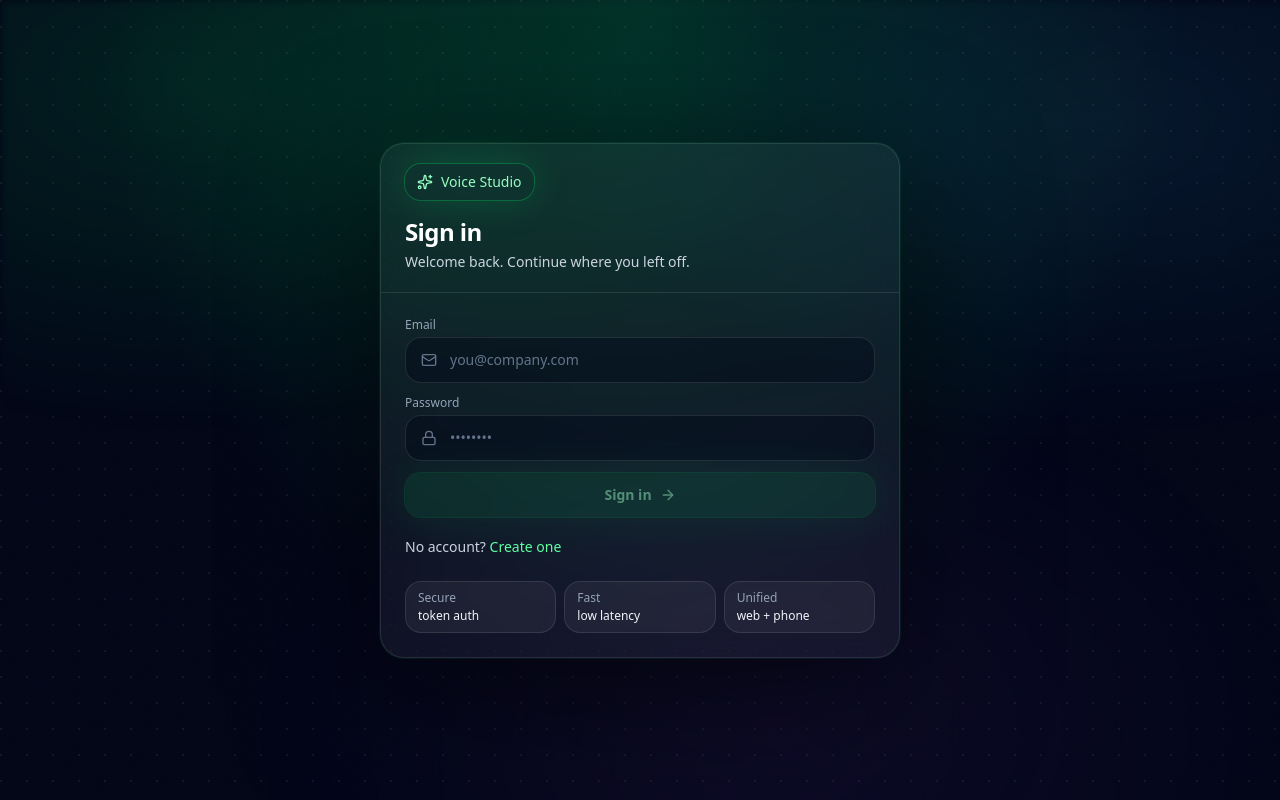
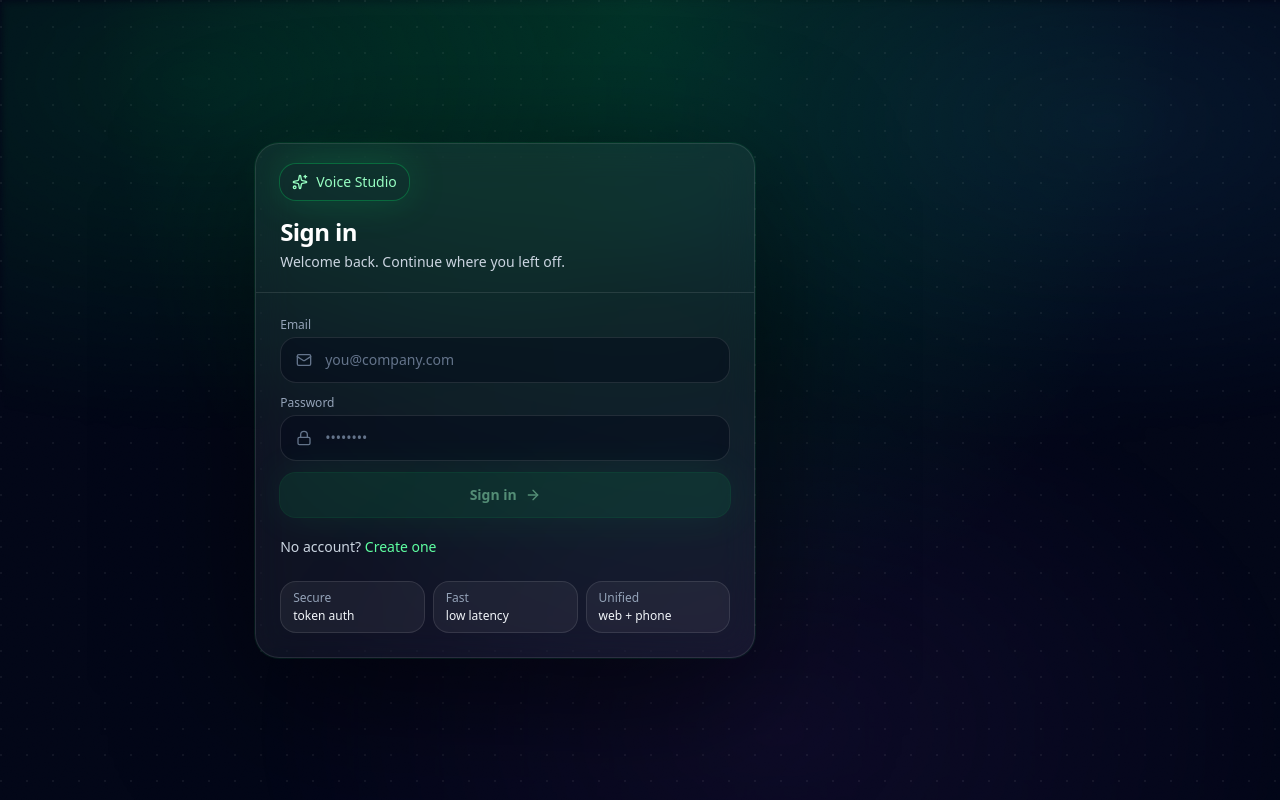
Before and after one commit to rufi-dev/rapidcallai-dashboard, a React (Vite) app: page /login in a window 1280 px wide. Built offline with nearby package versions, Linux system fonts and the light colour scheme; no server answers.

Commit message:
ui(auth): widen testimonials + improve spacing and centering

```diff
--- a/src/index.css
+++ b/src/index.css
@@ -109,7 +109,7 @@ body {
   border-radius: 24px;
   border: 1px solid rgba(255, 255, 255, 0.10);
   background: rgba(2, 6, 23, 0.35);
-  padding: 18px;
+  padding: 22px;
   box-shadow: 0 0 0 1px rgba(255, 255, 255, 0.05);
 }
 
--- a/src/pages/AuthPages.tsx
+++ b/src/pages/AuthPages.tsx
@@ -93,7 +93,7 @@ function ReviewCrossfade() {
   const b = REVIEWS[nextIdx];
 
   return (
-    <div className="relative h-[360px] w-full">
+    <div className="relative h-[420px] w-full">
       <div key={idx} className="absolute inset-0 auth-review auth-review-drop">
         <div className="flex items-center gap-3">
           <img
@@ -107,7 +107,7 @@ function ReviewCrossfade() {
             <div className="text-sm text-slate-300">{a.title}</div>
           </div>
         </div>
-        <div className="mt-4 text-sm leading-relaxed text-slate-100/90">“{a.quote}”</div>
+        <div className="mt-5 text-base leading-relaxed text-slate-100/90">“{a.quote}”</div>
       </div>
 
       {/* preloaded second card for smoother feel */}
@@ -132,7 +132,7 @@ function ReviewCrossfade() {
 
 function ReviewSpotlight() {
   return (
-    <div className="auth-card auth-enter-delayed flex h-[640px] flex-col overflow-hidden">
+    <div className="auth-card auth-enter-delayed flex h-[680px] flex-col overflow-hidden">
       <div className="border-b border-white/10 px-6 py-5">
         <div className="flex items-center justify-between">
           <div>
@@ -146,10 +146,10 @@ function ReviewSpotlight() {
         </div>
       </div>
 
-      <div className="flex-1 px-6 py-6">
+      <div className="flex-1 px-6 pt-6 pb-10">
         <ReviewCrossfade />
 
-        <div className="mt-6 grid grid-cols-3 gap-2 text-xs text-slate-300">
+        <div className="mt-8 grid grid-cols-3 gap-2 text-xs text-slate-300">
           <div className="rounded-2xl border border-white/10 bg-white/5 px-3 py-2">
             <div className="text-slate-400">Time to value</div>
             <div className="mt-0.5 text-slate-100">minutes</div>
@@ -188,9 +188,10 @@ function AuthLayout(props: {
       <div className="pointer-events-none fixed inset-0 auth-noise" />
 
       <div className="mx-auto h-full w-full max-w-7xl px-4 py-10 lg:py-0 lg:px-10">
-        <div className="grid h-full items-center gap-8 lg:grid-cols-[1fr_520px_1fr]">
+        <div className="grid h-full items-center gap-8 lg:grid-cols-[1fr_500px_640px]">
           {/* Left: hero */}
-          <div className="hidden lg:block auth-enter">
+          <div className="hidden lg:flex auth-enter flex-col justify-center">
+            <div className="max-w-md">
               <div className="inline-flex items-center gap-2 rounded-2xl border border-white/10 bg-white/5 px-4 py-2 text-sm text-slate-200 shadow-glow">
                 <Sparkles size={16} className="text-brand-300" /> Voice Studio
               </div>
@@ -198,7 +199,7 @@ function AuthLayout(props: {
               <h1 className="mt-6 text-4xl font-semibold tracking-tight text-white">
                 Ship voice agents with a dashboard that feels <span className="text-brand-300">lux</span>.
               </h1>
-            <p className="mt-4 text-sm text-slate-300 max-w-lg">
+              <p className="mt-4 text-sm text-slate-300">
                 A calmer workflow for building, testing, and improving voice experiences—without switching tools all day.
               </p>
 
@@ -211,6 +212,7 @@ function AuthLayout(props: {
                     <div className="text-slate-200/90">{b}</div>
                   </div>
                 ))}
+              </div>
             </div>
           </div>
 
```
Lines whose indentation alone changed are shown as unchanged.
